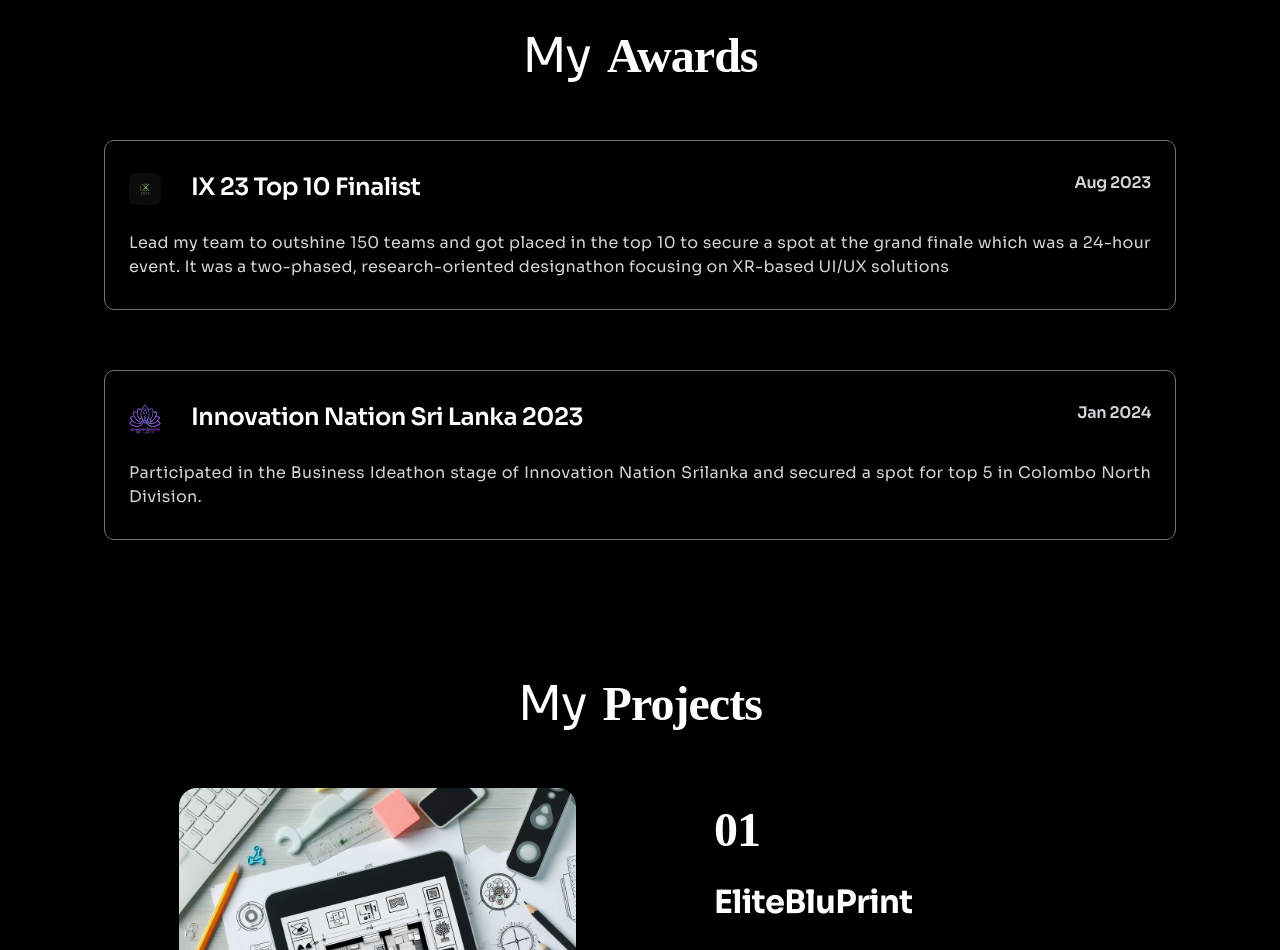
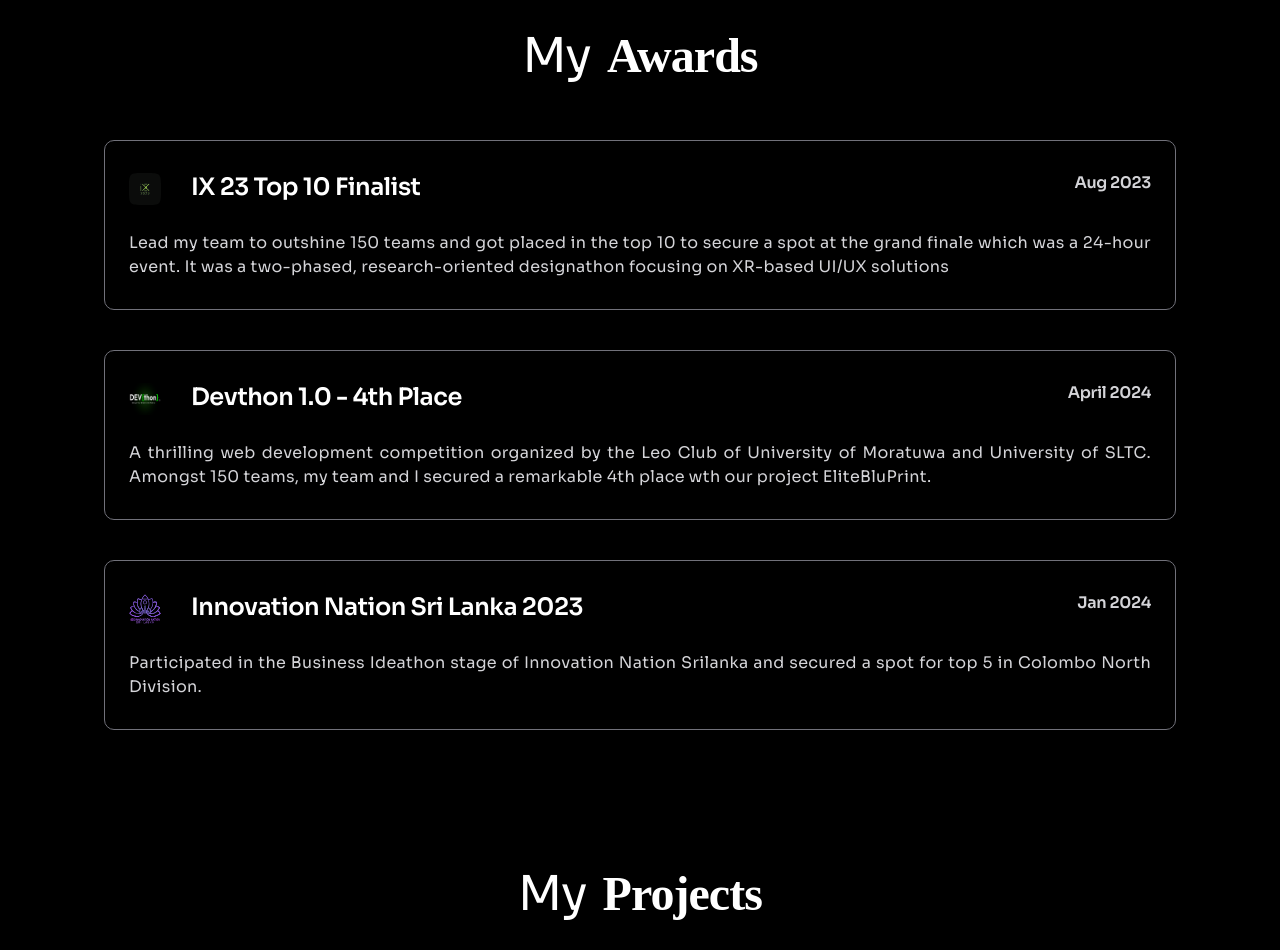
Before and after one commit to salmanfaraj06/portfoilo, a React (Vite) app: page / in a window 1280 px wide. Shown: the part 4480-5430 px from the top of the page. Built offline with nearby package versions, Linux system fonts and the light colour scheme; a web font is replaced by a local one.

Commit message:
updated components

```diff
--- a/src/App.jsx
+++ b/src/App.jsx
@@ -7,7 +7,7 @@ import Awards from './components/awards';
 import Footer from './components/footer';
 import Socials from './components/socials';
 import './App.css';
-import Blank from './components/Blank';
+
 
 
 
--- a/src/components/aboutme.jsx
+++ b/src/components/aboutme.jsx
@@ -71,7 +71,7 @@ function AboutMe() {
         </Text>
       </div>
 
-      <div className="md:hidden flex-[.5] relative bg-red-400">
+      <div className="md:hidden flex-[.5] relative ">
         <Img
           className="absolute h-[620px] inset-y-[0] my-auto right-[0] w-[889px] md:h-[400px] md:w-[600px] sm:h-[300px] sm:w-[400px] "
           src="images/img_banner.svg"
--- a/src/components/awards.jsx
+++ b/src/components/awards.jsx
@@ -5,7 +5,10 @@ import Text from "./text";
 function Awards() {
   return (
     <div>
-      <div id="awards" className="bg-black-900 flex flex-col items-start justify-start md:px-10 px-20 sm:px-5 py-[40px] w-full">
+      <div
+        id="awards"
+        className="bg-black-900 flex flex-col items-start justify-start md:px-10 px-20 sm:px-5 py-[40px] w-full"
+      >
         <div className="flex flex-col gap-5 items-center justify-center max-w-7xl mx-auto sm:px-5 w-full">
           <div className="flex flex-row gap-4 items-center justify-center py-5 w-full">
             <Text
@@ -21,12 +24,13 @@ function Awards() {
               Awards
             </Text>
           </div>
-          <div className="flex flex-col items-start justify-start sm:px-5 px-6 py-5 w-full">
+          <div className="flex flex-wrap justify-center w-full">
+            <div className="flex items-start justify-start sm:px-5 px-6 py-5">
               <Card
                 className="border border-gray-600 border-solid flex flex-col gap-7 items-start justify-start sm:px-5 px-6 py-[30px] tracking-[-0.32px] rounded-[10px] w-full transition-transform duration-500 ease-in-out transform hover:scale-105"
                 Title="IX 23 Top 10 Finalist"
                 date="Aug 2023"
-              description="Lead my team to outshine 150  teams and got placed
+                description="Lead my team to outshine 150 teams and got placed
               in the top 10 to secure a spot at the grand finale
               which was a 24-hour event. It was a two-phased,
               research-oriented designathon focusing on XR-based
@@ -34,7 +38,16 @@ function Awards() {
                 logoSrc="images/trace.svg"
               />
             </div>
-            <div className="flex flex-col items-start justify-start sm:px-5 px-6 py-5 w-full ">
+            <div className="flex items-start justify-start sm:px-5 px-6 py-5">
+              <Card
+                className="border border-gray-600 border-solid flex flex-col gap-7 items-start tracking-[-0.32px] justify-start sm:px-5 px-6 py-[30px] rounded-[10px] w-full transition-transform duration-500 ease-in-out transform hover:scale-105"
+                Title="Devthon 1.0 - 4th Place"
+                date="April 2024"
+                description="A thrilling web development competition organized by the Leo Club of University of Moratuwa and University of SLTC. Amongst 150 teams, my team and I secured a remarkable 4th place wth our project EliteBluPrint."
+                logoSrc="images/devthon.jpg"
+              />
+            </div>
+            <div className="flex items-start justify-start sm:px-5 px-6 py-5">
               <Card
                 className="border border-gray-600 border-solid flex flex-col gap-7 items-start tracking-[-0.32px] justify-start sm:px-5 px-6 py-[30px] rounded-[10px] w-full transition-transform duration-500 ease-in-out transform hover:scale-105"
                 Title="Innovation Nation Sri Lanka 2023"
@@ -42,8 +55,7 @@ function Awards() {
                 description="Participated in the Business Ideathon stage of Innovation Nation Srilanka and secured a spot for top 5 in Colombo North Division."
                 logoSrc="images/insl.svg"
               />
-            <div/>
-
+            </div>
           </div>
         </div>
       </div>
```
Lines whose indentation alone changed are shown as unchanged.
